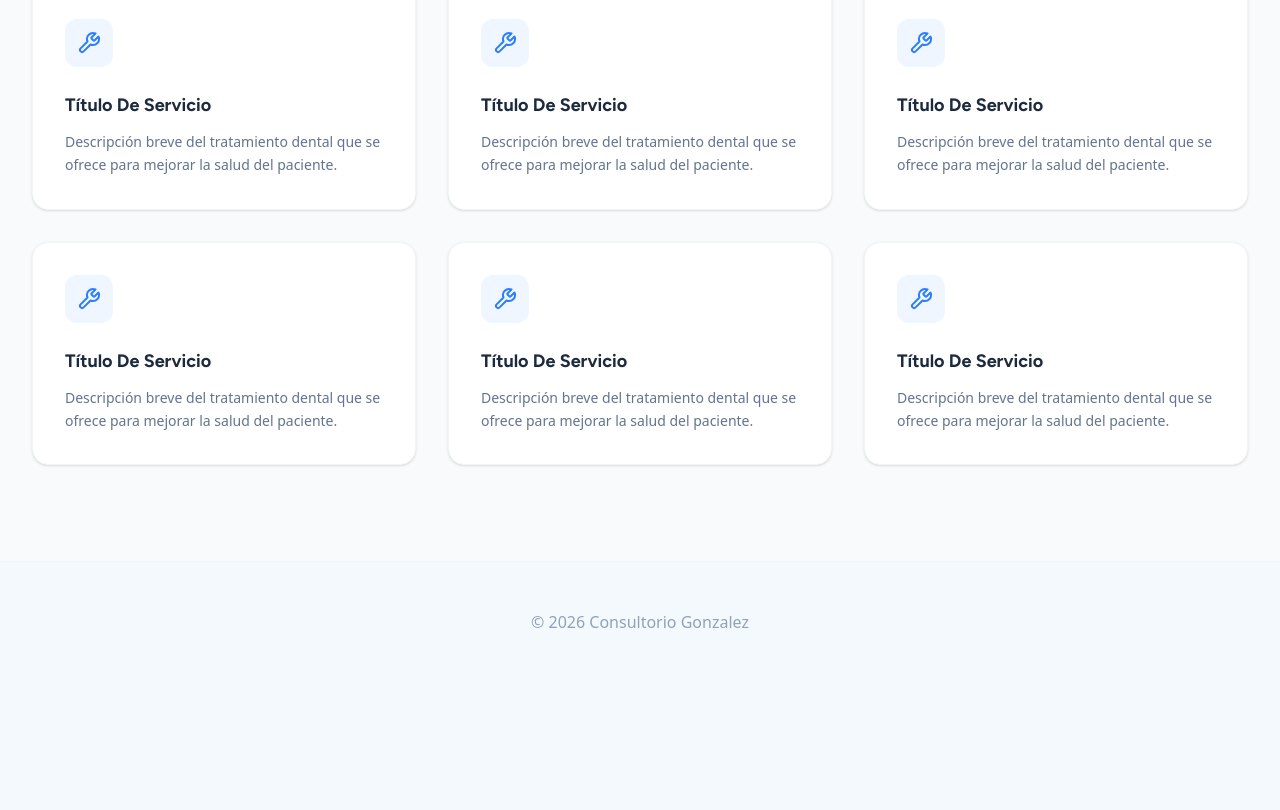
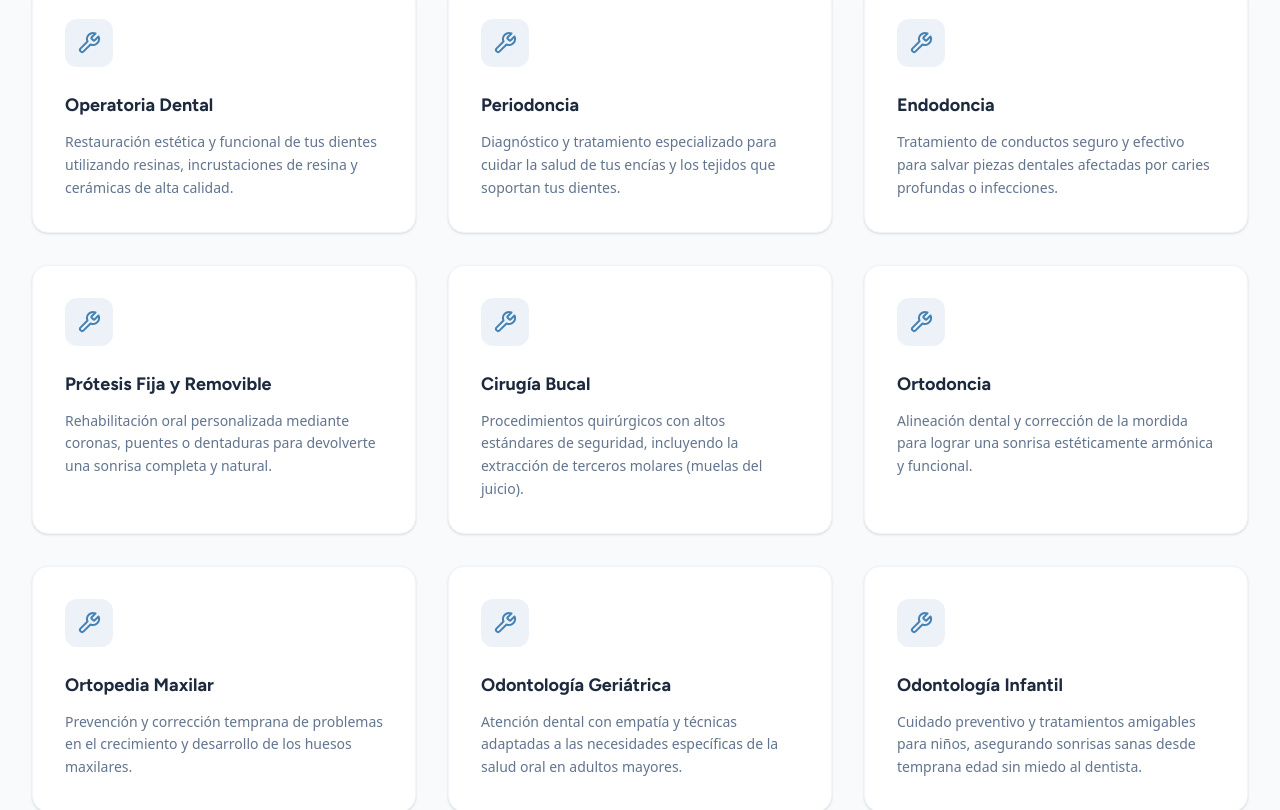
Before and after one commit to DLaVegaA/SISPOD_TT, a Vue app in the folder fronted/: page /home in a window 1280 px wide. Shown: the part 1494-2304 px from the top of the page. Before the commit the page ends 2176 px from the top, so only its background shows below. Built offline with nearby package versions, Linux system fonts and the light colour scheme; no server answers.

Commit message:
arreglé errores, para que la página se vea de manera correcta en azure

```diff
--- a/fronted/src/entities/consentimiento/api/consentimientoApi.ts
+++ b/fronted/src/entities/consentimiento/api/consentimientoApi.ts
@@ -31,7 +31,8 @@ export interface CitaOpcion {
 export const consentimientoApi = {
   async getAll(): Promise<ConsentimientoVista[]> {
     const response = await httpClient.get('/consentimiento');
-    const data = response.data ? response.data : response;
+    const res = response as any;
+    const data = res.data ? res.data : res;
 
     if (!Array.isArray(data)) return [];
 
@@ -54,7 +55,8 @@ export const consentimientoApi = {
   async getUrlDocumento(id_cita: number | string): Promise<string> {
     // Llama a tu endpoint: router.get('/cita/:id_cita', verConsentimiento)
     const response = await httpClient.get(`/consentimiento/cita/${id_cita}`);
-    const data = response.data ? response.data : response;
+    const res = response as any;
+    const data = res.data ? res.data : res;
 
     // Tu controlador devuelve { message: '...', url: '...' }
     return data.url;
@@ -67,11 +69,12 @@ export const consentimientoApi = {
     // Corrección: Usar httpClient en lugar de http
     const response = await httpClient.get(`/consentimientos/${id}`);
 
-    const item = response.data;
+    const item = (response as any).data;
 
     // Es buena práctica mapearlo aquí también para que respete la interfaz ConsentimientoVista
     return {
       id: item.id || item._id,
+      idCita: item.id_cita || 0,
       pacienteNombre: item.paciente?.nombre || item.pacienteNombre || 'Desconocido',
       pacienteExpediente: item.paciente?.expediente || item.pacienteExpediente || 'S/E',
       fecha: item.fecha || new Date().toISOString(),
@@ -97,13 +100,13 @@ export const consentimientoApi = {
       }
     });
 
-    return response.data;
+    return (response as any).data;
   },
 
   async delete(id_cita: number | string) {
     // Llama a tu endpoint: router.delete('/cita/:id_cita', eliminarConsentimiento)
     const response = await httpClient.delete(`/consentimiento/cita/${id_cita}`);
-    return response.data;
+    return (response as any).data;
   },
 
   async getCitasDisponibles(): Promise<CitaOpcion[]> {
@@ -112,7 +115,8 @@ export const consentimientoApi = {
 
     // 2. Extraemos el objeto de respuesta.
     // Si usas un interceptor que ya extrae el .data, usa 'response'. Si no, 'response.data'.
-    const data = response.data ? response.data : response;
+    const res = response as any;
+    const data = res.data ? res.data : res;
 
     // 3. ¡AQUÍ ESTÁ EL TRUCO! Accedemos a data.citas
     const listaCitas = Array.isArray(data.citas) ? data.citas : [];
--- a/fronted/src/pages/dentista/binnacle/ui/DentistBinnacle.vue
+++ b/fronted/src/pages/dentista/binnacle/ui/DentistBinnacle.vue
@@ -198,7 +198,9 @@ function anularBitacora(id: string) {
   if (confirm('¿Estás seguro de que deseas anular esta bitácora? Esta acción la ocultará de la vista principal.')) {
     const bitacoraIndex = logs.value.findIndex(l => l.id === id)
     if (bitacoraIndex !== -1) {
-      logs.value[bitacoraIndex].status = 'Anulada'
+      if (logs.value[bitacoraIndex]) {
+        logs.value[bitacoraIndex].status = 'Anulada'
+      }
       // Al cambiar el status a 'Anulada', desaparecerá automáticamente gracias a la prop computada `filtered`
     }
   }
--- a/fronted/src/pages/dentista/consent/ui/DentistConsent.vue
+++ b/fronted/src/pages/dentista/consent/ui/DentistConsent.vue
@@ -101,16 +101,18 @@ function triggerFileInput() { fileInputRef.value?.click() }
 
 function handleFileSelect(event: Event) {
   const target = event.target as HTMLInputElement
-  if (target.files && target.files.length > 0) {
-    validateAndSetFile(target.files[0])
+  const fileManual = target.files?.[0];
+  if (fileManual) {
+    validateAndSetFile(fileManual);
   }
 }
 
 function handleDrop(event: DragEvent) {
   isDragging.value = false
   const files = event.dataTransfer?.files
-  if (files && files.length > 0) {
-    validateAndSetFile(files[0])
+  const fileDrop = files?.[0];
+  if (fileDrop) {
+    validateAndSetFile(fileDrop);
   }
 }
 
--- a/fronted/src/pages/home/ui/HomePage.vue
+++ b/fronted/src/pages/home/ui/HomePage.vue
@@ -1,5 +1,44 @@
 <script setup lang="ts">
 import { PublicNavbar } from '@/widgets/navbar';
+
+const servicios = [
+  {
+    titulo: 'Operatoria Dental',
+    descripcion: 'Restauración estética y funcional de tus dientes utilizando resinas, incrustaciones de resina y cerámicas de alta calidad.'
+  },
+  {
+    titulo: 'Periodoncia',
+    descripcion: 'Diagnóstico y tratamiento especializado para cuidar la salud de tus encías y los tejidos que soportan tus dientes.'
+  },
+  {
+    titulo: 'Endodoncia',
+    descripcion: 'Tratamiento de conductos seguro y efectivo para salvar piezas dentales afectadas por caries profundas o infecciones.'
+  },
+  {
+    titulo: 'Prótesis Fija y Removible',
+    descripcion: 'Rehabilitación oral personalizada mediante coronas, puentes o dentaduras para devolverte una sonrisa completa y natural.'
+  },
+  {
+    titulo: 'Cirugía Bucal',
+    descripcion: 'Procedimientos quirúrgicos con altos estándares de seguridad, incluyendo la extracción de terceros molares (muelas del juicio).'
+  },
+  {
+    titulo: 'Ortodoncia',
+    descripcion: 'Alineación dental y corrección de la mordida para lograr una sonrisa estéticamente armónica y funcional.'
+  },
+  {
+    titulo: 'Ortopedia Maxilar',
+    descripcion: 'Prevención y corrección temprana de problemas en el crecimiento y desarrollo de los huesos maxilares.'
+  },
+  {
+    titulo: 'Odontología Geriátrica',
+    descripcion: 'Atención dental con empatía y técnicas adaptadas a las necesidades específicas de la salud oral en adultos mayores.'
+  },
+  {
+    titulo: 'Odontología Infantil',
+    descripcion: 'Cuidado preventivo y tratamientos amigables para niños, asegurando sonrisas sanas desde temprana edad sin miedo al dentista.'
+  }
+];
 </script>
 
 <template>
@@ -54,13 +93,11 @@ import { PublicNavbar } from '@/widgets/navbar';
       </div>
 
       <div class="relative flex items-center justify-center">
-        <!-- Blob azul decorativo -->
         <div class="absolute w-[480px] h-[480px] bg-blue-100 -z-10"
           style="border-radius: 60% 40% 30% 70% / 60% 30% 70% 40%; top: -20px; right: -30px;">
         </div>
 
-          <!-- Imagen encima -->
-        <img src="https://images.unsplash.com/photo-1588776814546-1ffcf47267a5?auto=format&fit=crop&q=80"
+          <img src="https://images.unsplash.com/photo-1588776814546-1ffcf47267a5?auto=format&fit=crop&q=80"
           class="relative z-10 rounded-2xl shadow-2xl w-full max-w-md object-cover"
           alt="Equipo Dental">
       </div>
@@ -73,14 +110,14 @@ import { PublicNavbar } from '@/widgets/navbar';
       </div>
 
       <div class="max-w-7xl mx-auto grid grid-cols-1 md:grid-cols-3 gap-8">
-        <div v-for="i in 6" :key="i" class="bg-white p-8 rounded-2xl shadow-sm border border-slate-100 hover:border-blue-200 transition-all hover:-translate-y-2 group cursor-pointer">
-          <div class="w-12 h-12 bg-blue-50 text-blue-500 rounded-xl flex items-center justify-center mb-6 group-hover:bg-blue-600 group-hover:text-white transition-colors">
+        <div v-for="(servicio, index) in servicios" :key="index" class="bg-white p-8 rounded-2xl shadow-sm border border-slate-100 hover:border-[#4382B5]/30 transition-all hover:-translate-y-2 group cursor-pointer">
+          <div class="w-12 h-12 bg-[#4382B5]/10 text-[#4382B5] rounded-xl flex items-center justify-center mb-6 group-hover:bg-[#4382B5] group-hover:text-white transition-colors">
             <svg xmlns="http://www.w3.org/2000/svg" class="w-6 h-6" viewBox="0 0 24 24" fill="none" stroke="currentColor" stroke-width="2" stroke-linecap="round" stroke-linejoin="round">
               <path d="M14.7 6.3a1 1 0 0 0 0 1.4l1.6 1.6a1 1 0 0 0 1.4 0l3.77-3.77a6 6 0 0 1-7.94 7.94l-6.91 6.91a2.12 2.12 0 0 1-3-3l6.91-6.91a6 6 0 0 1 7.94-7.94l-3.76 3.76z"/>
             </svg>
           </div>
-          <h4 class="text-lg font-bold text-slate-800 mb-3">Título De Servicio</h4>
-          <p class="text-slate-500 text-sm leading-relaxed">Descripción breve del tratamiento dental que se ofrece para mejorar la salud del paciente.</p>
+          <h4 class="text-lg font-bold text-slate-800 mb-3">{{ servicio.titulo }}</h4>
+          <p class="text-slate-500 text-sm leading-relaxed">{{ servicio.descripcion }}</p>
         </div>
       </div>
     </section>
--- a/fronted/src/pages/paciente/dashboard/ui/PatientDashboard.vue
+++ b/fronted/src/pages/paciente/dashboard/ui/PatientDashboard.vue
@@ -32,7 +32,7 @@ const patientName = computed(() => {
 
   // Asumiendo que tu backend devuelve 'nombre' y 'apellido_paterno' (o 'name')
   const nombre = user.nombre || user.name || ''
-  const apellido = user.apellido_paterno || ''
+  const apellido = (user as any).apellido_paterno || ''
 
   const fullName = `${nombre} ${apellido}`.trim()
   return fullName || 'Paciente'
--- a/fronted/src/pages/paciente/profile/ui/PatientProfile.vue
+++ b/fronted/src/pages/paciente/profile/ui/PatientProfile.vue
@@ -59,9 +59,11 @@ const cargarPerfilFresco = async () => {
 
     // 🔥 FIX DE LA FECHA: Convertimos el ISO de la BD al formato estricto YYYY-MM-DD que pide HTML
     if (data.fecha_nacimiento) {
-      formData.fecha_nacimiento = new Date(data.fecha_nacimiento).toISOString().split('T')[0]
+      const partesFecha = new Date(data.fecha_nacimiento).toISOString().split('T');
+      // Si partesFecha[0] llegara a ser undefined, el || '' garantiza que pase un string
+      formData.fecha_nacimiento = partesFecha[0] || '';
     } else {
-      formData.fecha_nacimiento = ''
+      formData.fecha_nacimiento = '';
     }
 
     // Dirección
```
